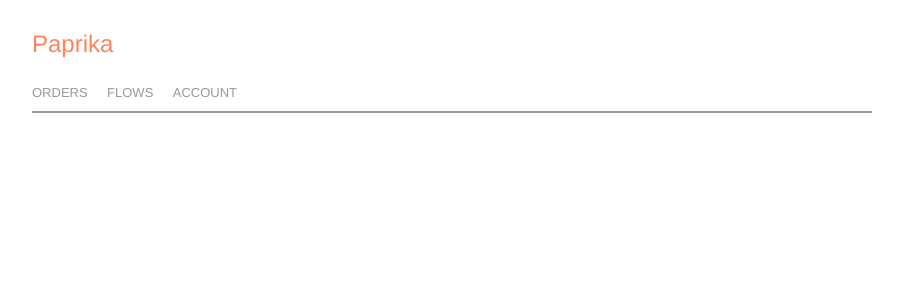
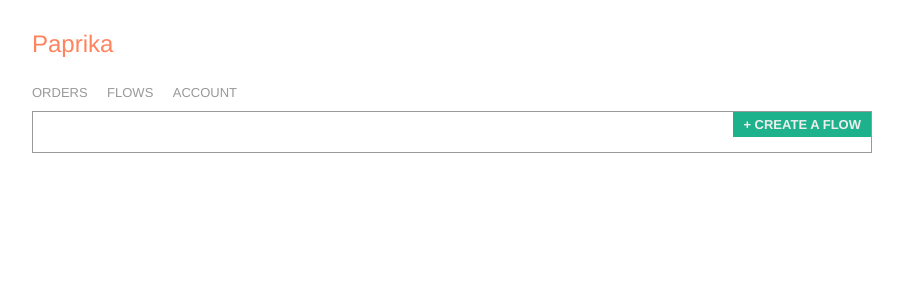
Before and after one commit to tsharman/paprika, a Django app: template paprika/business/templates/flows.html in a window 1280 px wide. Shown: the top 300 px of the page, without its empty margins (188-1091 px from the left). Run offline with Django 3.2, Linux system fonts and the light colour scheme; the template is opened without the code that fills it, so the values that code supplies are empty; style sheets or scripts are compiled from the project's sources; some libraries are stand-ins or nearby versions.

Commit message:
styling for flows and orders

```diff
--- a/paprika/business/templates/flows.html
+++ b/paprika/business/templates/flows.html
@@ -4,5 +4,13 @@
 {% endblock %}
 
 {% block content %}
-
+<a href="#" id="add_flow_btn" class="btn">+ Create a flow</a>
+<div id="flow_list">
+  {% for flow in user.flows.all %}
+    <h1>{{ flow.flow_name }}</h1>
+    {% for stage in flow.stages.all %}
+      <h2>{{ stage.title }}</h2>
+    {% endfor %}
+  {% endfor %}
+</div>
 {% endblock %}
--- a/paprika/business/templates/orders.html
+++ b/paprika/business/templates/orders.html
@@ -39,7 +39,7 @@
     <a href="/bu/orders/canceled/">Canceled</a>
   </div>
 </div><div id="right_box">
-  <a href="#" id="add_btn" class="btn">+ Add an order</a>
+  <a href="#" id="add_order_btn" class="btn">+ Add an order</a>
   <div id="order_list">
     {% for order in orders %}
       <div class="order">
--- a/paprika/business/views.py
+++ b/paprika/business/views.py
@@ -13,8 +13,8 @@ def orders(request):
   elif request.method == 'POST':
     from paprika.business.forms import OrderForm
     order = OrderForm(request.POST)
-    if order.is_valid:
-      return HttpResponse("not valid!")
+    if not order.is_valid():
+      return HttpResponse("not valid!" + request.POST.get('cust_name'))
     else:
       return HttpResponse('added order!')
 
--- a/paprika/static/less/base.less
+++ b/paprika/static/less/base.less
@@ -24,6 +24,7 @@
     }
 
 #content {
+  position: relative;
   margin: 10px auto 0px auto;
   border: 1px solid #999;
 }
--- a/paprika/static/less/flows.less
+++ b/paprika/static/less/flows.less
@@ -2,3 +2,15 @@
 @import "fonts.less";
 @import "input.less";
 @import "buttons.less";
+
+
+#add_flow_btn {
+  color: #eee;
+  position: absolute;
+  right: 0;
+  background: @paprika-green;
+}
+
+#flow_list {
+  margin-top: 40px;
+}
--- a/paprika/static/less/orders.less
+++ b/paprika/static/less/orders.less
@@ -31,7 +31,7 @@
       color: white;
     }
 
-#add_btn {
+#add_order_btn {
   color: #eee;
   position: absolute;
   right: 0;
```
